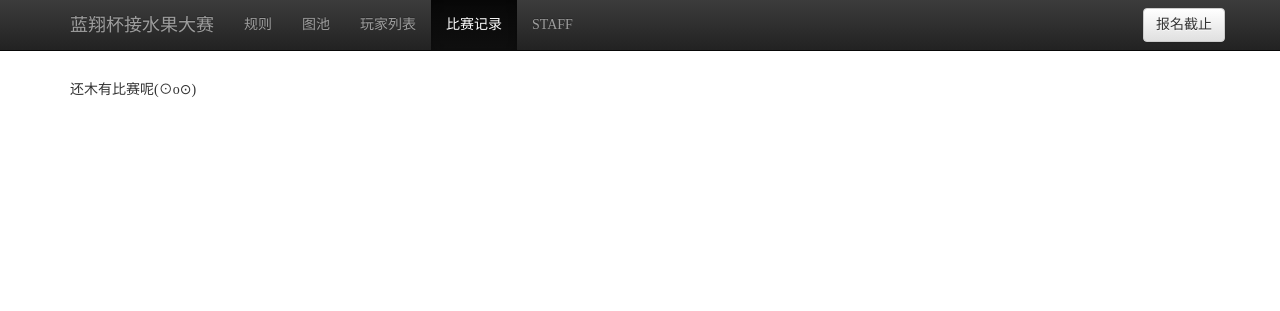
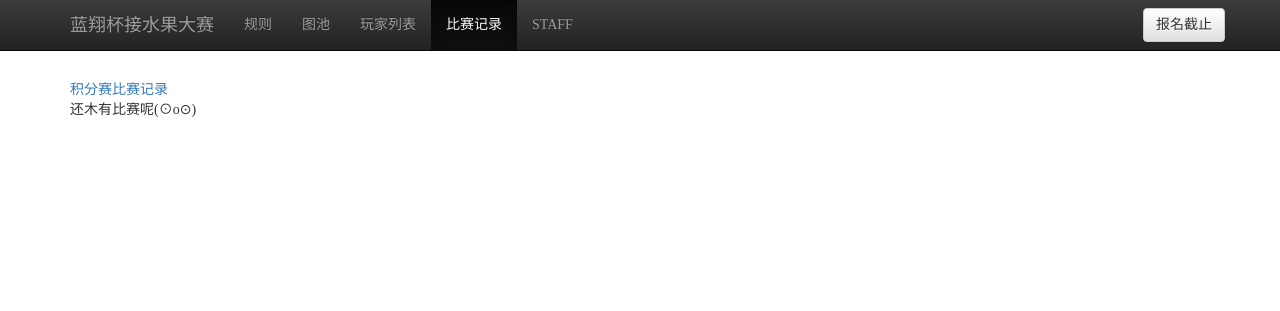
Before and after one commit to Troogle/Lanxiang, a Django app: page /match/ in a window 1280 px wide. Shown: the top 311 px of the page. Run offline with Django 3.2, Linux system fonts and the light colour scheme; data that the repository does not hold is empty; some libraries are stand-ins or nearby versions.

Commit message:
一点优化

```diff
--- a/templates/matchlist.html
+++ b/templates/matchlist.html
@@ -1,6 +1,7 @@
 {% extends "base.html" %}
 {% block content %}
     <div class="container theme-showcase" role="main">
+        <a href="{% url 'matchlistold' %}">积分赛比赛记录</a>
         {% for match in list %}
             <h4>Day #{{ match.date }},Match #{{ match.time }}</h4>
             <a href="https://osu.ppy.sh/mp/{{ match.mpid }}">mplink</a>
--- a/templates/pool.html
+++ b/templates/pool.html
@@ -1,6 +1,7 @@
 {% extends "base.html" %}
 {% block content %}
     <div class="container theme-showcase" role="main">
+    <a href="{% url 'poolall' %}">全部图池</a>
         {% for daypool in list %}
             <table id="BeatmapTableDay{{ daypool.date }}" class="table table-striped table-hover table-bordered">
                 <caption>Day #{{ daypool.date }} </caption>
--- a/web/ctb/views.py
+++ b/web/ctb/views.py
@@ -3,6 +3,7 @@ from datetime import datetime
 import re
 
 from django.contrib.auth.decorators import login_required
+from django.db.models import Q
 from django.shortcuts import render, redirect, get_object_or_404
 
 from .utils import *
@@ -19,6 +20,24 @@ def rules(request):
 
 
 def pool(request):
+	maplist = []
+	if datetime.now() > datetime(year=2015, month=2, day=27):
+		data = PackMapData('决赛')
+		maplist.append(data)
+		return render(request, 'pool.html', {'option': 1, 'list': maplist})
+	if datetime.now() > datetime(year=2015, month=2, day=26):
+		data = PackMapData('淘汰赛')
+		maplist.append(data)
+		return render(request, 'pool.html', {'option': 1, 'list': maplist})
+	timedelta = (datetime.now() - datetime(year=2015, month=2, day=19)).days
+	timedelta = min(timedelta, 3)
+	for date in range(timedelta, 0, -1):
+		data = PackMapData(date)
+		maplist.append(data)
+	return render(request, 'pool.html', {'option': 1, 'list': maplist})
+
+
+def poolall(request):
 	maplist = []
 	if datetime.now() > datetime(year=2015, month=2, day=27):
 		data = PackMapData('决赛')
@@ -56,7 +75,12 @@ def beatmapedit(request):
 
 
 def matchlist(request):
-	match = Match.objects.all()
+	match = Match.objects.filter(Q(date='淘汰赛') | Q(date='决赛'))
+	return render(request, 'matchlist.html', {'option': 5, 'list': match})
+
+
+def matchlistold(request):
+	match = Match.objects.exclude(Q(date='淘汰赛') | Q(date='决赛'))
 	return render(request, 'matchlist.html', {'option': 5, 'list': match})
 
 
--- a/web/settings/urls.py
+++ b/web/settings/urls.py
@@ -7,9 +7,11 @@ urlpatterns = patterns('ctb',
 					   url(r'^$', 'views.home', name='home'),
 					   url(r'^rules/$', 'views.rules', name='rules'),
 					   url(r'^pool/$', 'views.pool', name='pool'),
+					   url(r'^poolall/$', 'views.poolall', name='poolall'),
 					   url(r'^pool/edit/$', 'views.beatmapedit', name='mapedit'),
 					   url(r'^statistics/$', 'views.statistics', name='statistics'),
 					   url(r'^match/$', 'views.matchlist', name='matchlist'),
+					   url(r'^matchold/$', 'views.matchlistold', name='matchlistold'),
 					   url(r'^match/add/$', 'views.matchlistadd', name='matchlistadd'),
 					   url(r'^match/edit/(?P<match_id>\d+)/$', 'views.matchlistedit', name='matchlistedit'),
 					   url(r'^match/edit/play/(?P<play_id>\d+)/', 'views.playedit', name='playedit'),
```
